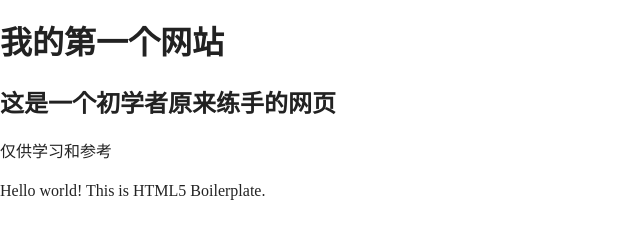
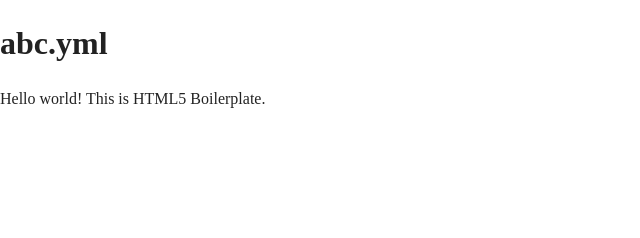
Before and after one commit to ColdSnow-byte/my-web, a plain HTML site: page index.html in a window 1280 px wide. Shown: the whole page, without its empty margins (0-640 px from the left). Drawn offline with Linux system fonts and the light colour scheme.

Commit message:
Update index.html

```diff
--- a/index.html
+++ b/index.html
@@ -25,9 +25,7 @@
 <body>
 
   <!-- Add your site or application content here -->
-  <h1>我的第一个网站</h1>
-  <h2>这是一个初学者原来练手的网页</h2>
-  <p>仅供学习和参考</p>
+  <h1>abc.yml</h1>
   <p>Hello world! This is HTML5 Boilerplate.</p>
   <script src="js/vendor/modernizr-3.11.2.min.js"></script>
   <script src="js/plugins.js"></script>
```
